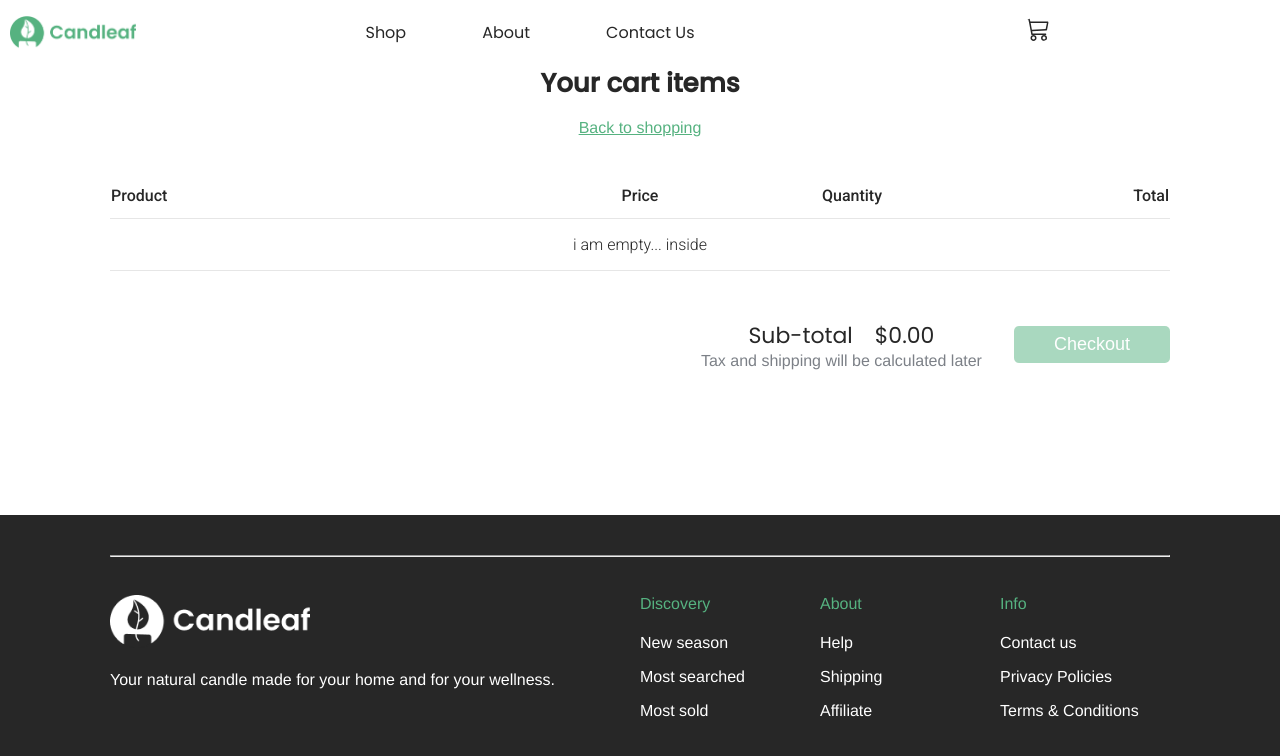
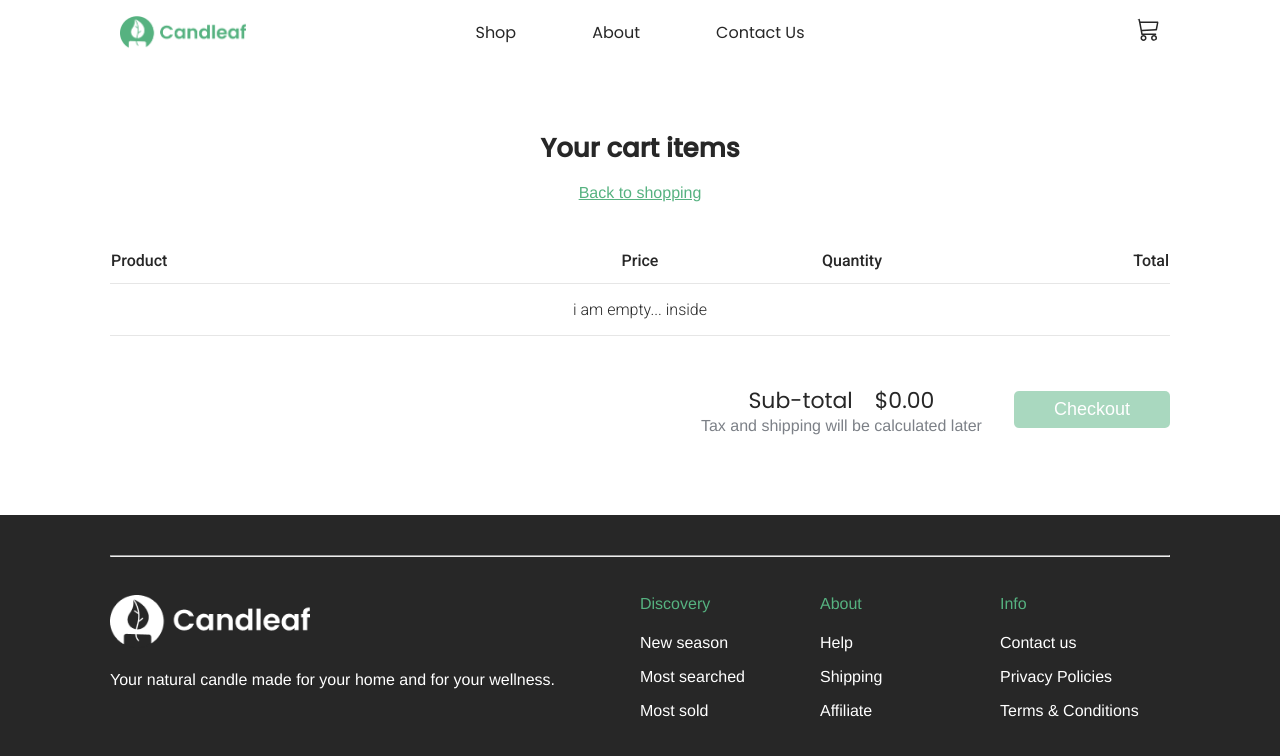
Before and after one commit to m1say/candleaf, a Next.js app: page /cart in a window 1280 px wide. Shown: the top 756 px of the page. Built offline with nearby package versions, Linux system fonts and the light colour scheme; no server answers.

Commit message:
Set sticky navbar to mobile only

```diff
--- a/src/components/Navbar.module.scss
+++ b/src/components/Navbar.module.scss
@@ -8,10 +8,13 @@
 
 .header {
   background-color: $white;
-  position: fixed;
-  top: 0;
-  width: 100%;
-  z-index: 2;
+
+  @include breakpoint-down(md) {
+    position: fixed;
+    top: 0;
+    width: 100%;
+    z-index: 2;
+  }
 
   &.open {
     .header__toggle {
--- a/src/components/Navbar.tsx
+++ b/src/components/Navbar.tsx
@@ -25,7 +25,8 @@ const Navbar = () => {
     }
   };
   return (
-    <header ref={header} className={cn(styles["header"], "inner-container")}>
+    <header ref={header} className={cn(styles["header"])}>
+      <div className="inner-container">
         <div ref={overlay} className={cn(styles["overlay"], "fade-animation")}>
           <Link href="/#products">
             <a onClick={toggleHamburger}>Shop</a>
@@ -74,7 +75,10 @@ const Navbar = () => {
             <Link href="/cart">
               <a
                 suppressHydrationWarning={true}
-              className={cn(styles["header__cart"], "flex flex-ai-c flex-jc-c")}
+                className={cn(
+                  styles["header__cart"],
+                  "flex flex-ai-c flex-jc-c"
+                )}
               >
                 <Image
                   priority
@@ -90,6 +94,7 @@ const Navbar = () => {
             </Link>
           </div>
         </nav>
+      </div>
     </header>
   );
 };
```
Lines whose indentation alone changed are shown as unchanged.
